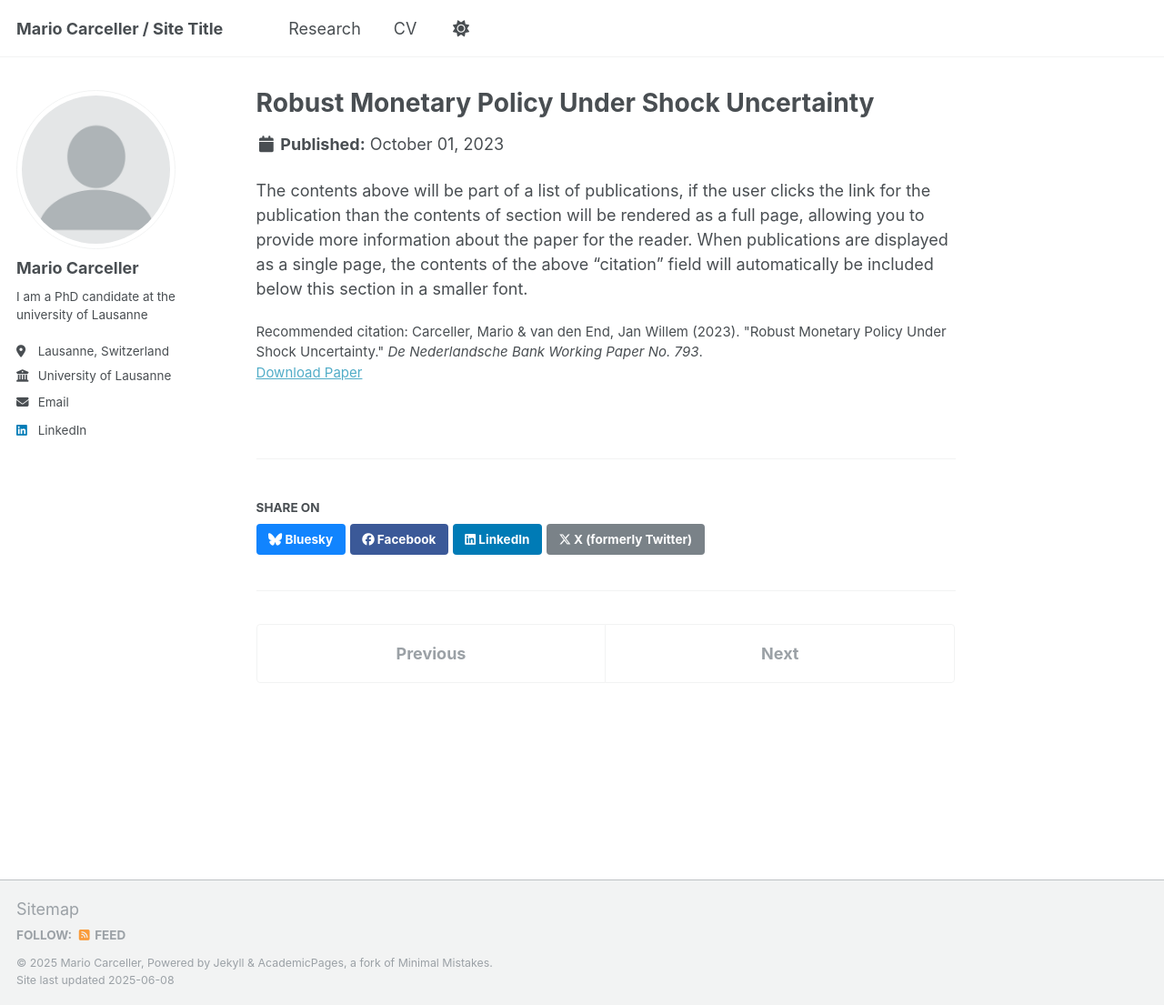
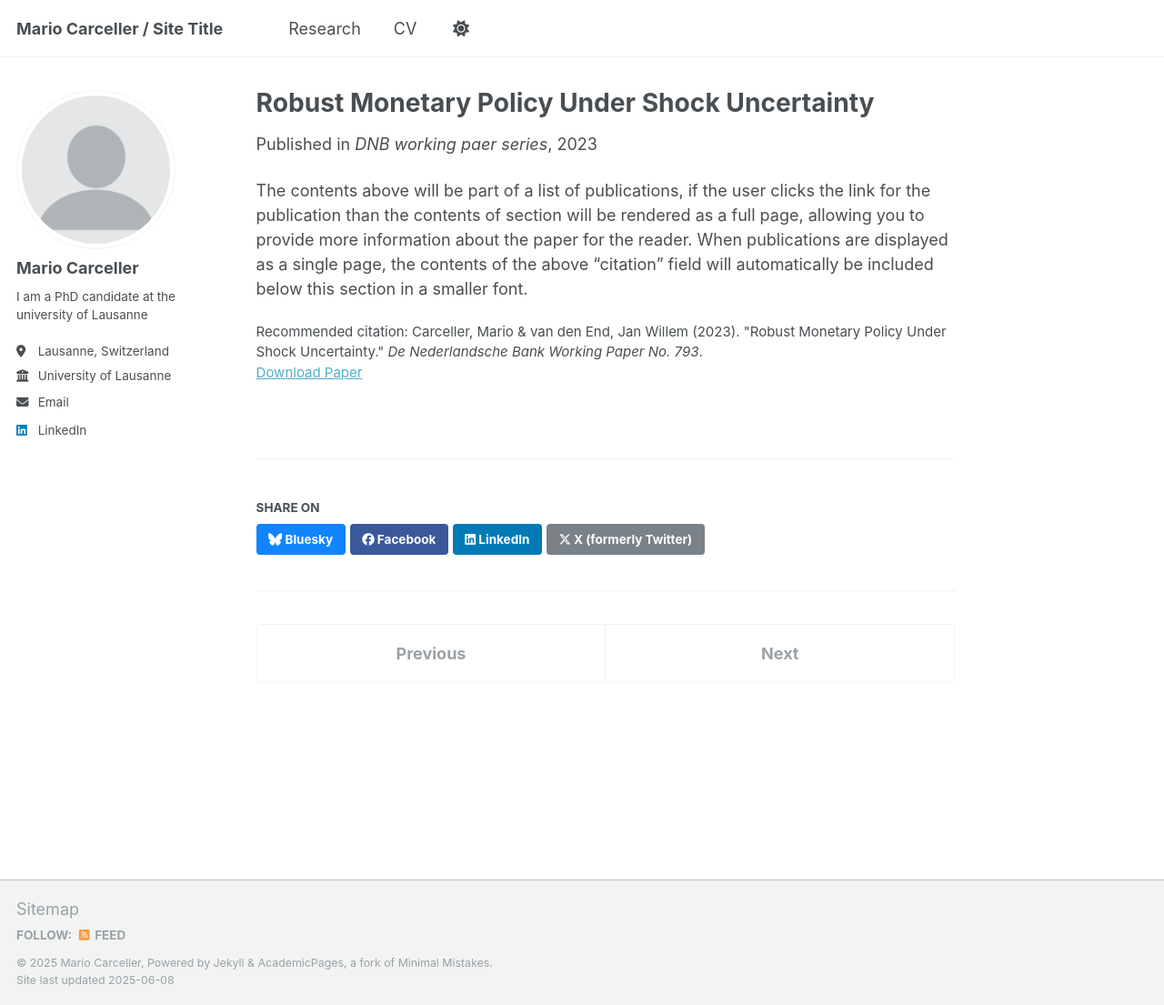
Before and after one commit to MarioCarceller/carcellermario.github.io, a Jekyll site: the page built from _publications/2009-10-01-paper-title-number-1.md, in a window 1280 px wide and 1105 px high. Shown: the whole window at 91% size. Built offline with Jekyll 4.4.1, drawn with Linux system fonts in a browser that asks for light colours.

Commit message:
Update 2009-10-01-paper-title-number-1.md

```diff
--- a/_publications/2009-10-01-paper-title-number-1.md
+++ b/_publications/2009-10-01-paper-title-number-1.md
@@ -1,11 +1,11 @@
 ---
 title: "Robust Monetary Policy Under Shock Uncertainty"
 collection: publications
-category: Working papers
+category: manuscripts
 permalink: /publication/2009-10-01-paper-title-number-1
 excerpt: 'We assess the robustness of monetary policy under shock uncertainty based on a novel empirical method. Shock uncertainty arises from the inability to observe the output gap in real time, by which the contribution of supply and demand shocks to inflation is unknown. We apply our method in a medium-scale Dynamic Stochastic General Equilibrium (DSGE) model to the recent inflation surge in the US. We find that robust monetary policy aimed at limiting extreme welfare losses under shock uncertainty should neither be too strong nor too mild, given the probability that supply shocks are a dominant driver of economic fluctuations. An overly strong response to inflation in supply driven scenarios is associated with large tail losses due to adverse output dynamics.'
 date: 2023-10-01
-#venue: 'Journal 1'
+venue: 'DNB working paer series'
 #slidesurl: 'http://academicpages.github.io/files/slides1.pdf'
 paperurl: 'https://www.dnb.nl/en/publications/research-publications/working-paper-2023/793-robust-monetary-policy-under-shock-uncertainty/'
 #bibtexurl: 'http://academicpages.github.io/files/bibtex1.bib'
```
